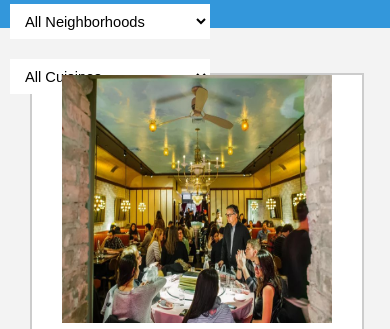
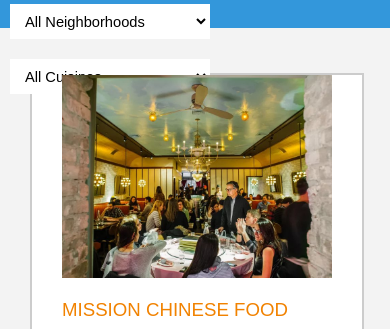
Before and after one commit to ravi-2912/fewd-mws-restaurant, a plain HTML site: page index.html in a window 390 px wide. Shown: the part 502-831 px from the top of the page. Drawn offline with nearby package versions, Linux system fonts and the light colour scheme; some packages are replaced by stand-ins of ours.

Commit message:
Responsive images.

```diff
--- a/css/styles.css
+++ b/css/styles.css
@@ -151,9 +151,12 @@ nav h1 a {
   background-color: #ccc;
   display: block;
   margin: 0;
-  max-width: 100%;
+  width: 100%;
+  max-width: 800px;
+  height: auto;
+  /*max-width: 100%;
   min-height: 248px;
-  min-width: 100%;
+  min-width: 100%;*/
 }
 #restaurants-list li h1 {
   color: #f18200;
```
